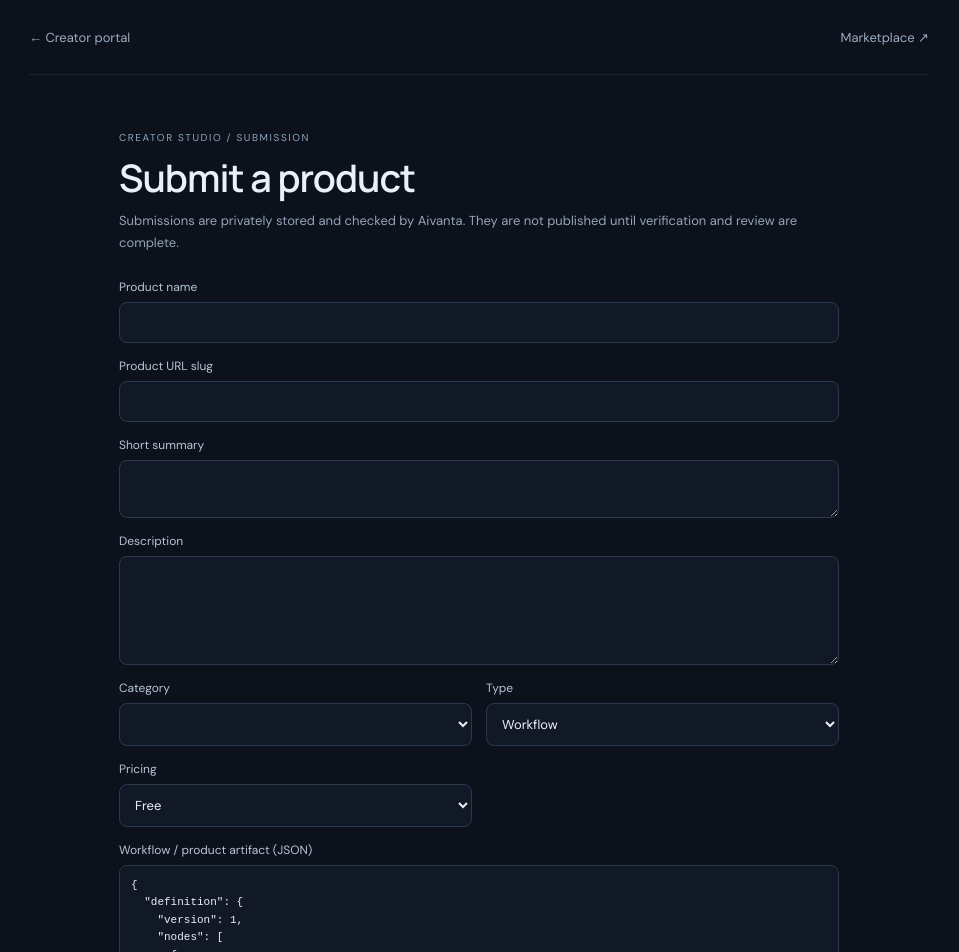
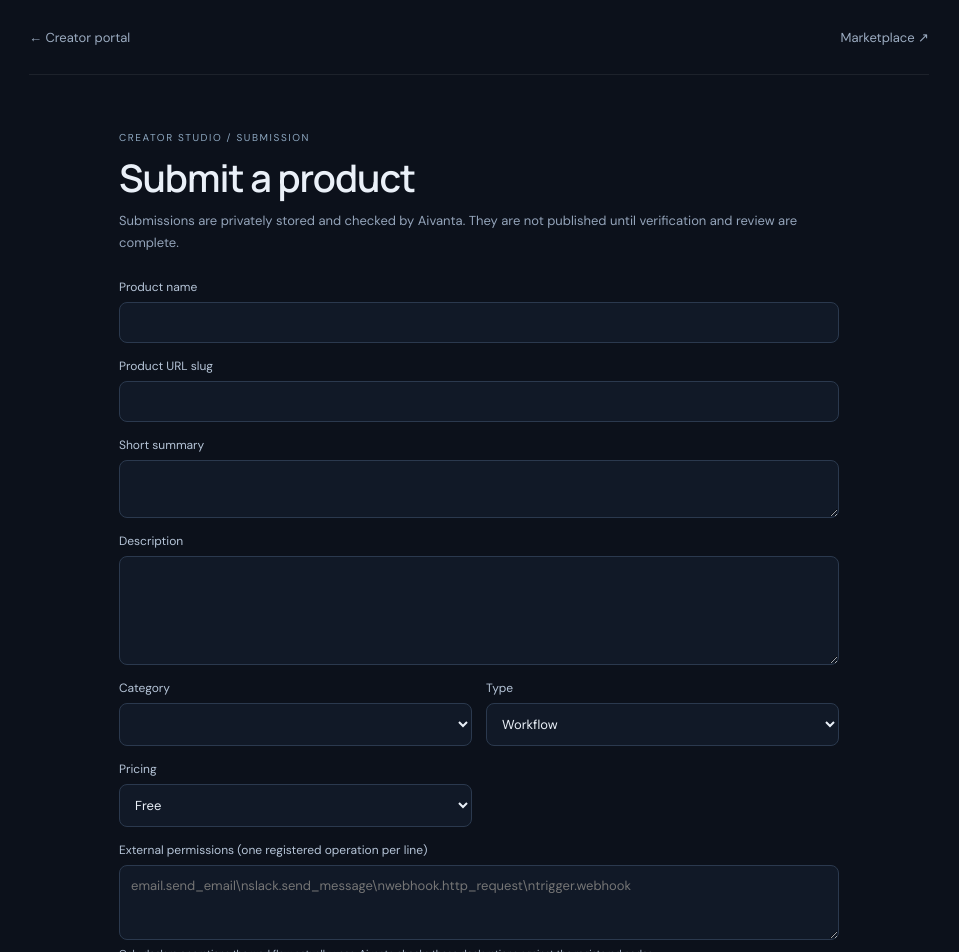
Before and after one commit to veerex758/Ai-automation, a Next.js app: page /marketplace/creator/products/new in a window 1280 px wide. Shown: the top 952 px of the page, without its empty margins (161-1120 px from the left). Built offline with nearby package versions, Linux system fonts and the light colour scheme; no server answers; the database is empty.

Commit message:
feat(marketplace): collect explicit operation permissions

```diff
--- a/app/marketplace/creator/products/new/page.tsx
+++ b/app/marketplace/creator/products/new/page.tsx
@@ -7,10 +7,10 @@ type Check={passed:boolean;label:string};
 type SubmitResponse={error?:string;checks?:Check[];message?:string};
 const sample=JSON.stringify({definition:{version:1,nodes:[{id:"start",type:"trigger",title:"Manual start",description:"",settings:{event:"manual"}}]}},null,2);
 export default function NewMarketplaceProduct(){
- const [cats,setCats]=useState<Cat[]>([]),[name,setName]=useState(""),[slug,setSlug]=useState(""),[summary,setSummary]=useState(""),[description,setDescription]=useState(""),[category,setCategory]=useState(""),[type,setType]=useState("workflow"),[pricing,setPricing]=useState("free"),[price,setPrice]=useState("0"),[artifact,setArtifact]=useState(sample),[busy,setBusy]=useState(false),[error,setError]=useState(""),[result,setResult]=useState("");
+ const [cats,setCats]=useState<Cat[]>([]),[name,setName]=useState(""),[slug,setSlug]=useState(""),[summary,setSummary]=useState(""),[description,setDescription]=useState(""),[category,setCategory]=useState(""),[type,setType]=useState("workflow"),[pricing,setPricing]=useState("free"),[price,setPrice]=useState("0"),[artifact,setArtifact]=useState(sample),[permissionsText,setPermissionsText]=useState(""),[busy,setBusy]=useState(false),[error,setError]=useState(""),[result,setResult]=useState("");
  useEffect(()=>{fetch("/api/marketplace/categories").then(r=>r.json()).then(d=>{setCats(d.categories??[]);setCategory(d.categories?.[0]?.id??"")}).catch(()=>{})},[]);
  async function submit(e:FormEvent){e.preventDefault();setBusy(true);setError("");setResult("");let parsed:unknown;try{parsed=JSON.parse(artifact)}catch{setError("Artifact JSON is invalid.");setBusy(false);return}
- try{const r=await fetch("/api/marketplace/products/submit",{method:"POST",headers:{"Content-Type":"application/json"},body:JSON.stringify({name,slug,summary,description,category_id:category,product_type:type,pricing_type:pricing,price_minor:pricing==="free"?0:Math.round(Number(price)*100),artifact:parsed,integrations:[],permissions:[]})});const d=await r.json() as SubmitResponse;if(!r.ok)throw Error(d.error+(d.checks?": "+d.checks.filter(x=>!x.passed).map(x=>x.label).join(", "):""));setResult(d.message??"Submitted")}catch(e){setError(e instanceof Error?e.message:"Submission failed")}finally{setBusy(false)}}
+ try{const r=await fetch("/api/marketplace/products/submit",{method:"POST",headers:{"Content-Type":"application/json"},body:JSON.stringify({name,slug,summary,description,category_id:category,product_type:type,pricing_type:pricing,price_minor:pricing==="free"?0:Math.round(Number(price)*100),artifact:parsed,integrations:[],permissions:permissionsText.split("\\n").map(x=>x.trim()).filter(Boolean)})});const d=await r.json() as SubmitResponse;if(!r.ok)throw Error(d.error+(d.checks?": "+d.checks.filter(x=>!x.passed).map(x=>x.label).join(", "):""));setResult(d.message??"Submitted")}catch(e){setError(e instanceof Error?e.message:"Submission failed")}finally{setBusy(false)}}
  return <main className="new-market-product"><header><Link href="/marketplace/creator">← Creator portal</Link><Link href="/marketplace">Marketplace ↗</Link></header><section><small>CREATOR STUDIO / SUBMISSION</small><h1>Submit a product</h1><p>Submissions are privately stored and checked by Aivanta. They are not published until verification and review are complete.</p>{result?<div className="nmp-success"><b>✓ Submitted for review</b><p>{result}</p><Link href="/marketplace/creator">Back to creator portal</Link></div>:<form onSubmit={submit}>
  <label>Product name<input required minLength={3} maxLength={140} value={name} onChange={e=>setName(e.target.value)}/></label>
  <label>Product URL slug<input required pattern="[a-z0-9-]{3,160}" value={slug} onChange={e=>setSlug(e.target.value.toLowerCase().replace(/[^a-z0-9-]/g,"-"))}/></label>
@@ -18,6 +18,6 @@ export default function NewMarketplaceProduct(){
  <label>Description<textarea rows={5} value={description} onChange={e=>setDescription(e.target.value)}/></label>
  <div className="nmp-row"><label>Category<select required value={category} onChange={e=>setCategory(e.target.value)}>{cats.map(c=><option key={c.id} value={c.id}>{c.name}</option>)}</select></label><label>Type<select value={type} onChange={e=>setType(e.target.value)}><option value="workflow">Workflow</option><option value="pack">Pack</option><option value="agent">AI agent</option></select></label></div>
  <div className="nmp-row"><label>Pricing<select value={pricing} onChange={e=>setPricing(e.target.value)}><option value="free">Free</option><option value="one_time">One-time</option><option value="recurring">Subscription</option></select></label>{pricing!=="free"&&<label>Price (USD)<input type="number" min="1" step="0.01" value={price} onChange={e=>setPrice(e.target.value)}/></label>}</div>
- <label>Workflow / product artifact (JSON)<textarea className="nmp-code" rows={12} value={artifact} onChange={e=>setArtifact(e.target.value)}/></label>
+ <label>External permissions (one registered operation per line)<textarea rows={3} value={permissionsText} onChange={e=>setPermissionsText(e.target.value)} placeholder={"email.send_email\\nslack.send_message\\nwebhook.http_request\\ntrigger.webhook"}/><small>Only declare operations the workflow actually uses. Aivanta checks these declarations against the registered nodes.</small></label><label>Workflow / product artifact (JSON)<textarea className="nmp-code" rows={12} value={artifact} onChange={e=>setArtifact(e.target.value)}/></label>
  {error&&<div className="nmp-error">{error}</div>}<button disabled={busy||!category}>{busy?"Submitting…":"Run checks & submit →"}</button><small className="nmp-foot">Aivanta performs workflow schema validation and secret scanning. Human review is mandatory before publication.</small></form>}</section></main>
 }
```
